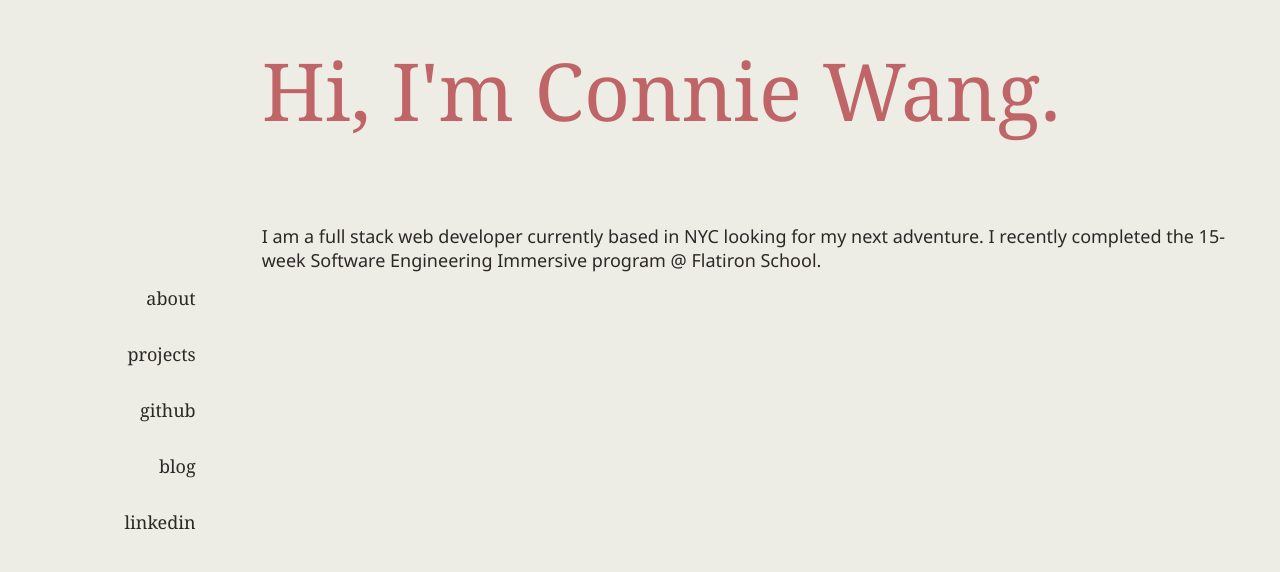
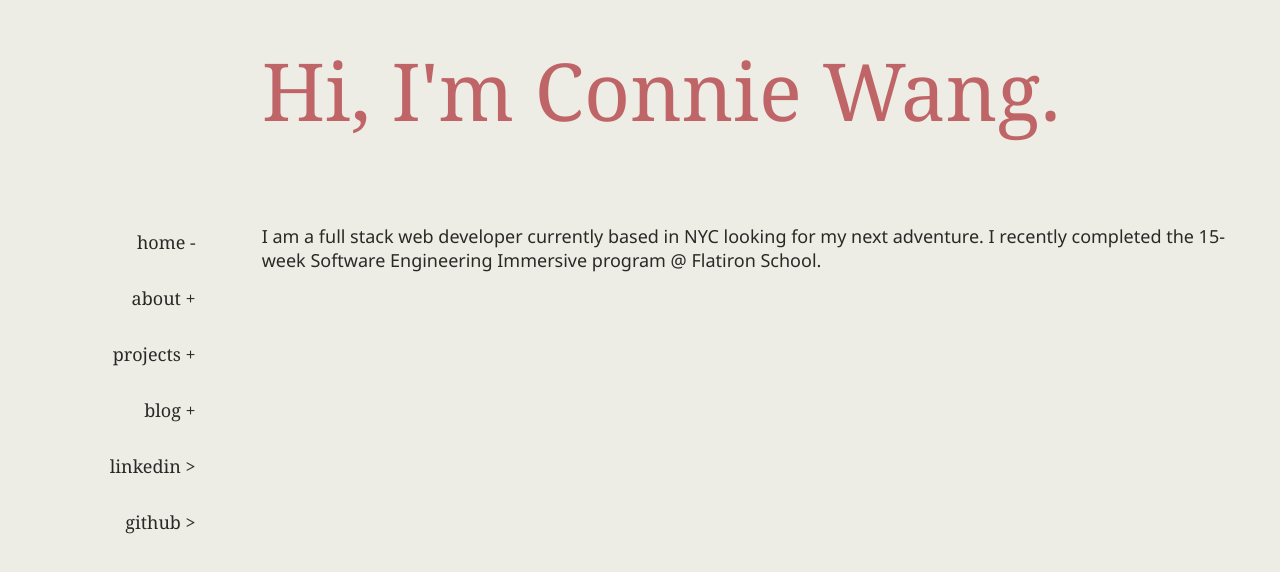
Before and after one commit to c0nniewang/c0nniewang.github.io, a React (Create React App) app in the folder portfolio-page/: page / in a window 1280 px wide. Shown: the part 150-722 px from the top of the page. Built offline with nearby package versions, Linux system fonts and the light colour scheme; the HTML template or start-up script is replaced by a standard one.

Commit message:
sidebar navigation

```diff
--- a/portfolio-page/src/App.css
+++ b/portfolio-page/src/App.css
@@ -70,3 +70,7 @@ footer {
 a:link {
   text-decoration: none
 }
+
+hr.style {
+  border-top: 1px solid #BF6567;
+}
--- a/portfolio-page/src/App.js
+++ b/portfolio-page/src/App.js
@@ -37,7 +37,9 @@ class App extends Component {
     return (
       <div className="App">
         <header></header>
-        <Sidebar handleClick={this.handleClick} />
+        <Sidebar
+        state={this.state}
+        handleClick={this.handleClick} />
         <main>
           {display}
         </main>
--- a/portfolio-page/src/components/About.js
+++ b/portfolio-page/src/components/About.js
@@ -4,8 +4,9 @@ const About = () => {
   return (
     <div>
       <h1>
-        About Me
+        more about me
       </h1>
+      <hr className="style" />
     </div>
   )
 }
--- a/portfolio-page/src/components/Sidebar.js
+++ b/portfolio-page/src/components/Sidebar.js
@@ -1,36 +1,48 @@
 import React from 'react'
 
 const Sidebar = (props) => {
+  const state = props.state
   return (
     <div className="sidebar">
       <a
         target="_blank"
+        rel="noopener noreferrer"
+        href="https://github.com/c0nniewang"
+        className="button"
+        id="github">github >
+      </a>
+      <a
+        target="_blank"
+        rel="noopener noreferrer"
         href="https://www.linkedin.com/in/wangc0nnie/"
         className="button"
         onClick={(e) => props.handleClick(e)}
-      id="linkedin"
-      >linkedin</a>
+        id="linkedin">linkedin >
+      </a>
       <a
         className="button"
         id="medium"
         onClick={(ev) => props.handleClick(ev)}
-      >blog</a>
-      <a
-      target="_blank"
-      href="https://github.com/c0nniewang"
-      className="button"
-      id="github"
-      >github</a>
+        >blog {state.activeItem === 'medium' ? " -" : " +"}
+      </a>
       <a
         className="button"
         id="projects"
         onClick={(ev) => props.handleClick(ev)}
-      >projects</a>
+        >projects {state.activeItem === 'projects' ? " -" : " +"}
+      </a>
       <a
         className="button"
         id="about"
         onClick={(ev) => props.handleClick(ev)}
-      >about</a>
+        >about {state.activeItem === 'about' ? " -" : " +"}
+      </a>
+      <a
+        className="button"
+        id="home"
+        onClick={(ev) => props.handleClick(ev)}
+        >home {state.activeItem === 'home' ? " -" : " +"}
+      </a>
     </div>
   )
 }
```
Lines whose indentation alone changed are shown as unchanged.
